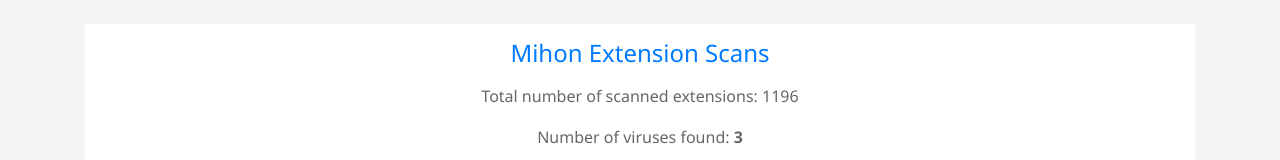
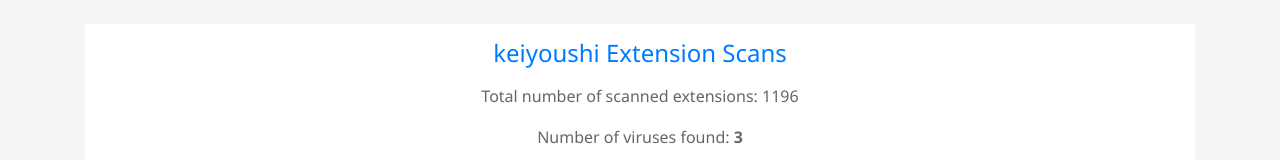
Before and after one commit to H1ghSyst3m/keiyoushi-scans, a plain HTML site: page index.html in a window 1280 px wide. Shown: the top 160 px of the page. Drawn offline with nearby package versions, Linux system fonts and the light colour scheme.

Commit message:
Update index.html

```diff
--- a/index.html
+++ b/index.html
@@ -15,7 +15,7 @@
     <div class="container mt-4">
         <!-- Header section of the page -->
         <header class="text-center mb-4">
-            <h1>Mihon Extension Scans</h1>  <!-- Main heading -->
+            <h1>keiyoushi Extension Scans</h1>  <!-- Main heading -->
             <div id="summary-container" class="my-3"></div>  <!-- Container for displaying summary information -->
             <p>APKs from <a href="https://github.com/keiyoushi/extensions"><b>https://github.com/keiyoushi/extensions</b></a></p>
         </header>
```
